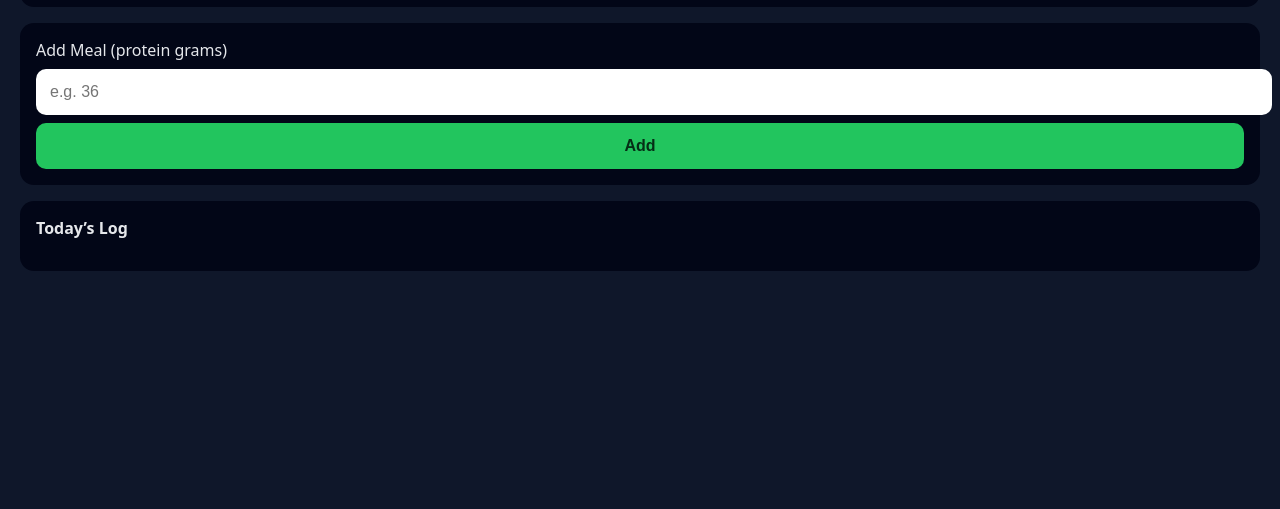
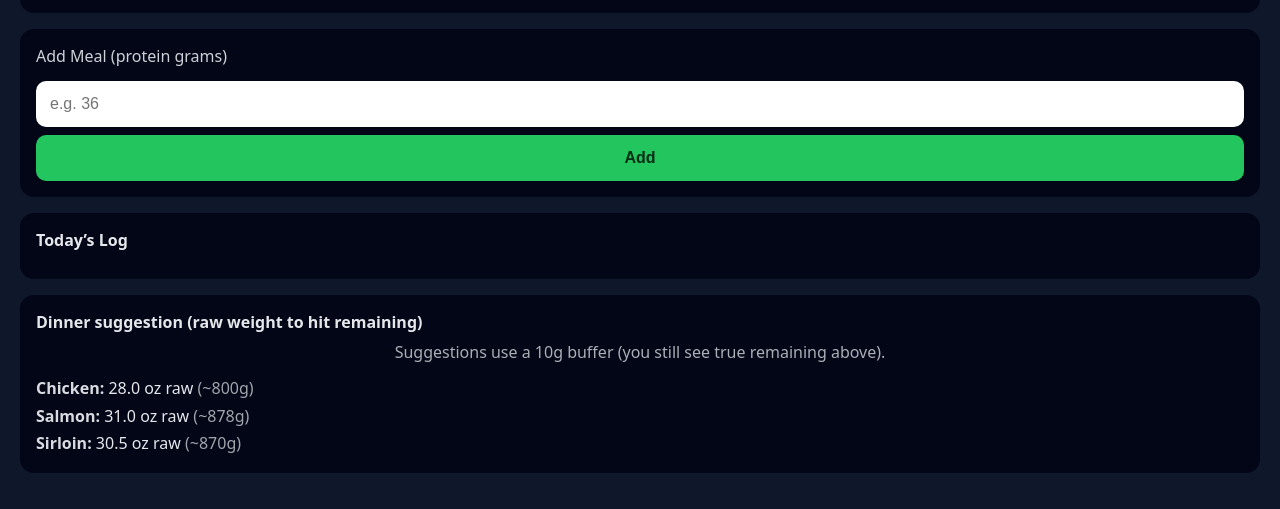
Before and after one commit to cummingsc86-arch/protein-app, a plain HTML site: page index.html in a window 1280 px wide. Shown: the part 303-812 px from the top of the page. Drawn offline with Linux system fonts and the light colour scheme.

Commit message:
Update index.html

```diff
--- a/index.html
+++ b/index.html
@@ -22,6 +22,11 @@
       padding: 16px;
       margin-bottom: 16px;
     }
+    label {
+      display: block;
+      margin-bottom: 6px;
+      opacity: 0.9;
+    }
     select, input, button {
       width: 100%;
       padding: 14px;
@@ -29,29 +34,43 @@
       border-radius: 10px;
       border: none;
       margin-top: 8px;
+      box-sizing: border-box;
     }
     button {
       background: #22c55e;
       color: #052e16;
-      font-weight: 600;
+      font-weight: 700;
     }
     .remaining {
       font-size: 48px;
-      font-weight: 700;
+      font-weight: 800;
       text-align: center;
       margin: 10px 0;
+      letter-spacing: -1px;
     }
     .sub {
       text-align: center;
-      opacity: 0.7;
+      opacity: 0.75;
     }
     ul {
       padding-left: 16px;
+      margin: 12px 0 0 0;
     }
     li {
       display: flex;
       justify-content: space-between;
       margin: 6px 0;
+      opacity: 0.95;
+    }
+    .suggestions {
+      margin-top: 12px;
+      line-height: 1.7;
+    }
+    .suggestions strong {
+      opacity: 0.95;
+    }
+    .muted {
+      opacity: 0.7;
     }
   </style>
 </head>
@@ -60,7 +79,7 @@
   <h1>Protein Remaining</h1>
 
   <div class="card">
-    <label>Day Type</label>
+    <label for="dayType">Day Type</label>
     <select id="dayType">
       <option value="lift">Lift</option>
       <option value="peloton">Peloton</option>
@@ -72,9 +91,9 @@
   </div>
 
   <div class="card">
-    <label>Add Meal (protein grams)</label>
-    <input type="number" id="proteinInput" placeholder="e.g. 36" />
-    <button onclick="addMeal()">Add</button>
+    <label for="proteinInput">Add Meal (protein grams)</label>
+    <input type="number" id="proteinInput" placeholder="e.g. 36" inputmode="numeric" />
+    <button type="button" onclick="addMeal()">Add</button>
   </div>
 
   <div class="card">
@@ -82,13 +101,59 @@
     <ul id="log"></ul>
   </div>
 
+  <div class="card">
+    <strong>Dinner suggestion (raw weight to hit remaining)</strong>
+    <div class="sub" style="margin-top:8px;">
+      Suggestions use a 10g buffer (you still see true remaining above).
+    </div>
+    <div id="suggestions" class="suggestions"></div>
+  </div>
+
 <script>
+  // Daily protein targets
   const targets = {
     lift: 190,
     peloton: 175,
     rest: 165
   };
 
+  // --- Protein densities (raw) approx grams protein per 100g ---
+  // These are good defaults; real-world values vary by cut/brand.
+  const proteinPer100g = {
+    chicken: 22.5, // raw chicken breast
+    salmon: 20.5,  // raw Atlantic salmon
+    sirloin: 20.7  // raw top sirloin
+  };
+
+  const DINNER_BUFFER_G = 10;
+
+  function roundToHalfOz(oz) {
+    return Math.round(oz * 2) / 2;
+  }
+
+  function gramsToOz(g) {
+    return g / 28.3495;
+  }
+
+  function suggestionLine(name, gramsRemainingTrue) {
+    const gramsForDinner = Math.max(gramsRemainingTrue - DINNER_BUFFER_G, 0);
+    const gPer100 = proteinPer100g[name];
+
+    // gramsNeededRaw * (gPer100/100) = gramsForDinner  => gramsNeededRaw = gramsForDinner * 100 / gPer100
+    const gramsNeededRaw = (gramsForDinner * 100) / gPer100;
+    const ozNeededRaw = roundToHalfOz(gramsToOz(gramsNeededRaw));
+
+    const label = name.charAt(0).toUpperCase() + name.slice(1);
+
+    return `
+      <div>
+        <strong>${label}:</strong> ${ozNeededRaw.toFixed(1)} oz raw
+        <span class="muted">(~${Math.round(gramsNeededRaw)}g)</span>
+      </div>
+    `;
+  }
+
+  // Per-day storage key (auto "resets" each calendar day)
   const today = new Date().toISOString().slice(0,10);
   const storageKey = `protein-${today}`;
 
@@ -101,7 +166,7 @@ document.getElementById("dayType").value = data.dayType;
 
   function update() {
     const target = targets[data.dayType];
-  const total = data.meals.reduce((a,b) => a + b, 0);
+    const total = data.meals.reduce((a, b) => a + b, 0);
     const remaining = Math.max(target - total, 0);
 
     document.getElementById("remaining").textContent = `${remaining}g`;
@@ -109,23 +174,31 @@ function update() {
 
     const log = document.getElementById("log");
     log.innerHTML = "";
-  data.meals.forEach((m, i) => {
+    data.meals.forEach((m) => {
       const li = document.createElement("li");
       li.innerHTML = `<span>${m}g</span><span>✓</span>`;
       log.appendChild(li);
     });
 
+    // Dinner suggestions (single protein) using a 10g buffer
+    const suggestionsEl = document.getElementById("suggestions");
+    suggestionsEl.innerHTML = [
+      suggestionLine("chicken", remaining),
+      suggestionLine("salmon", remaining),
+      suggestionLine("sirloin", remaining),
+    ].join("");
+
     localStorage.setItem(storageKey, JSON.stringify(data));
   }
 
-document.getElementById("dayType").addEventListener("change", e => {
+  document.getElementById("dayType").addEventListener("change", (e) => {
     data.dayType = e.target.value;
     update();
   });
 
   function addMeal() {
     const val = Number(document.getElementById("proteinInput").value);
-  if (!val) return;
+    if (!val || val <= 0) return;
     data.meals.push(val);
     document.getElementById("proteinInput").value = "";
     update();
```
Lines whose indentation alone changed are shown as unchanged.
